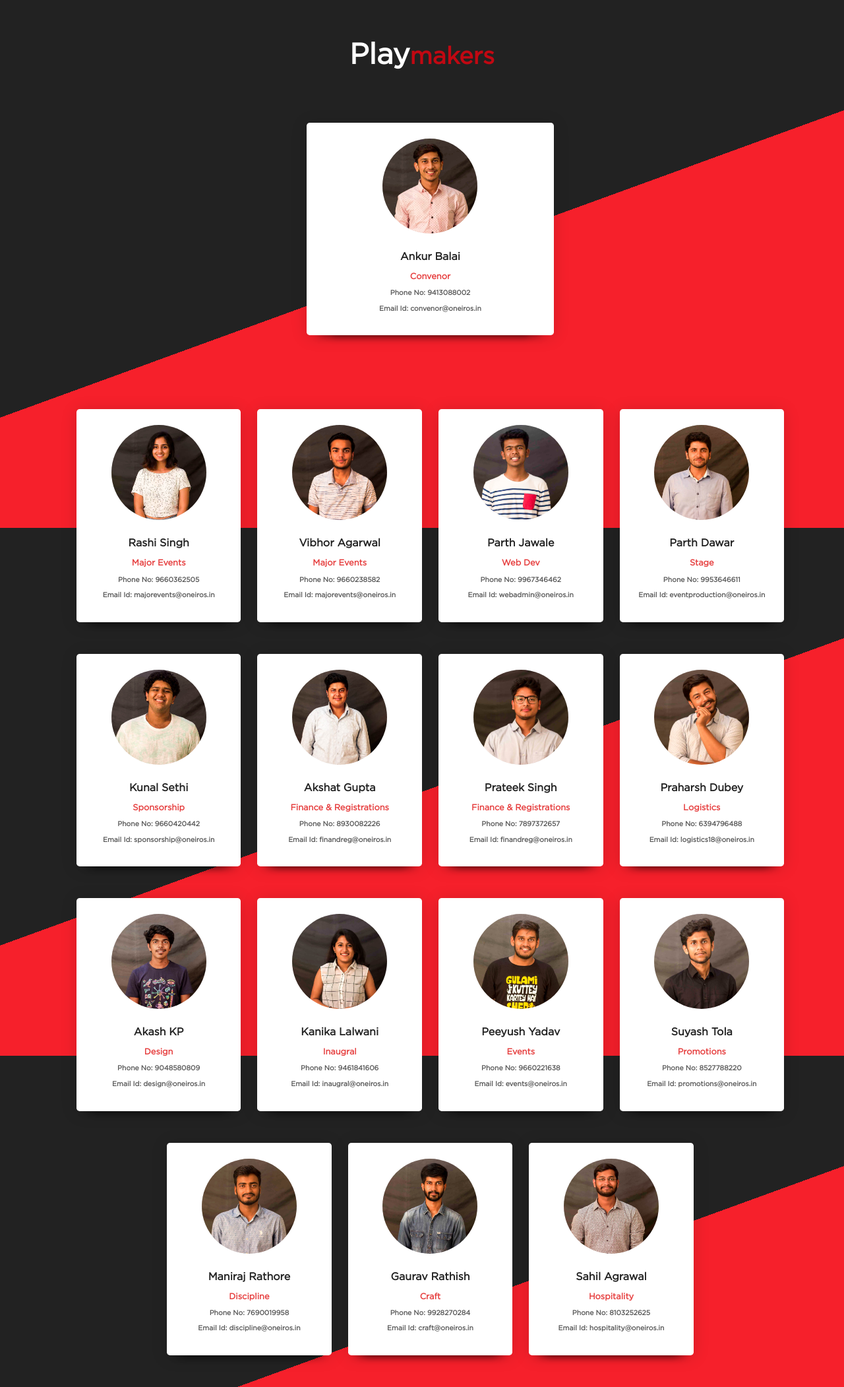
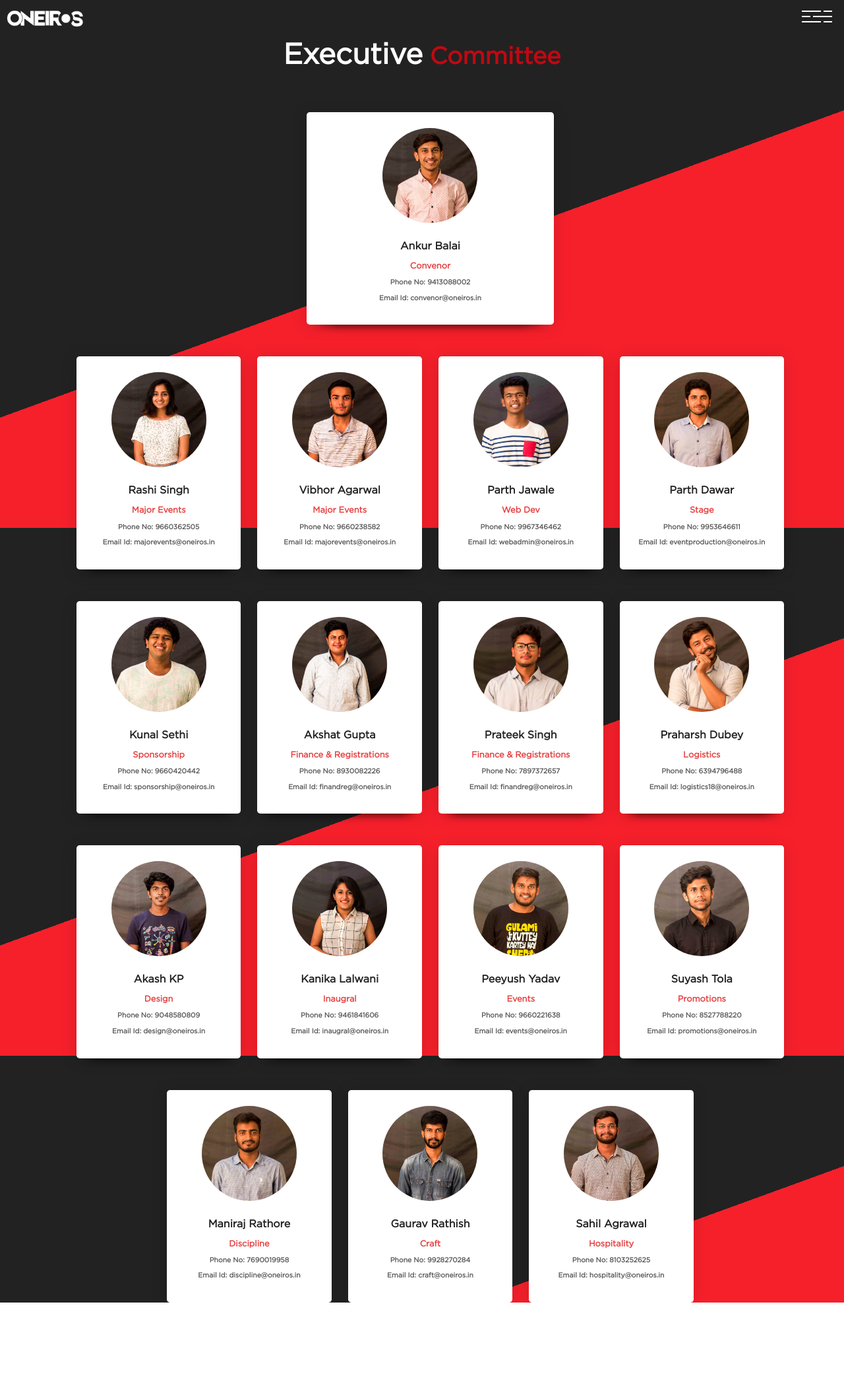
Before and after one commit to parthjawale/Oneiros-2018, a PHP site: page /about/playmakers.html in a window 1280 px wide. Shown: the whole page at 66% size. After the commit the page ends 1974 px from the top, so only its background shows below. Run offline with PHP 8.4, Linux system fonts and the light colour scheme; some libraries are stand-ins or nearby versions.

Commit message:
added team

```diff
--- a/about/playmakers.html
+++ b/about/playmakers.html
@@ -5,12 +5,77 @@
   <meta charset="UTF-8">
   <meta name="viewport" content="width=device-width, initial-scale=1.0">
   <meta http-equiv="X-UA-Compatible" content="ie=edge">
-  <link rel="stylesheet" href="../css/style.css">
+  <link rel="stylesheet" href="/css/style.css">
   <title>Playmakers</title>
 </head>
 
 <body class="playmakers">
-  <h1 class="playmakers__header">Play<span class="playmakers__header--highlight">makers</span></h1>
+  <div class="loader-prime">
+    <img src="/img/logos/alpha.gif" alt="Alpha" />
+    <div class="wordmark"></div>
+    <div class="moodi-logo"></div>
+    <div class="mext-logo"></div>
+    <div class="dates">
+      <h4>18th - 20th October</h4>
+    </div>
+  </div>
+  <header>
+    <img id="wordmark" src="/img/logos/wordmark-white.png" alt="Wordmark">
+    <div class="nav">
+      <ul>
+        <li>
+          <span class="nav__sword"></span>
+          <span class="nav__handle"></span>
+        </li>
+        <li>
+          <span class="nav__handle"></span>
+          <span class="nav__sword"></span>
+        </li>
+        <li>
+          <span class="nav__sword"></span>
+          <span class="nav__handle"></span>
+        </li>
+      </ul>
+    </div>
+    <div class="nav-container">
+      <div class="nav-container__redoverlay"></div>
+      <div class="nav-container__blackoverlay"></div>
+      <div class="nav-container__whiteoverlay">
+        <ul>
+          <li>
+            <a href="/" class="custom-link">Home</a>
+          </li>
+          <li>
+            <a href="/login" class="custom-link">Sign In</a>
+          </li>
+          <li>
+            <a href="/register" class="custom-link">Sign Up</a>
+          </li>
+          <li>
+            <a href="/eventregistrations" class="custom-link">Registration</a>
+          <li>
+            <a href="/events" class="custom-link">Events</a>
+          </li>
+          <li>
+            <a href="/campusambassador" class="custom-link">Campus Ambassador</a>
+          </li>
+          <li>
+            <a href="/about/playmakers.html" class="custom-link">Team</a>
+          </li>
+          <li>
+            <a href="/accomodation" class="custom-link">Accomodation</a>
+          </li>
+          <li id="logout">
+            <a href="/" class="custom-link">Logout</a>
+          </li>
+          <!-- <li>
+                          <a href="/contact">Contact Us</a>
+                        </li> -->
+        </ul>
+      </div>
+    </div>
+  </header>
+  <h1 class="playmakers__header">Executive<span class="playmakers__header--highlight"> Committee</span></h1>
   <div class="card-grid" id="convenor--grid">
     <div class="card-grid__item" id="convenor--card">
       <div class="card-grid__item__wrapper">
@@ -324,6 +389,11 @@
         <hr class="red">
       </div>
     </div>
+    <script src="https://www.gstatic.com/firebasejs/5.4.1/firebase.js"></script>
+    <script src="/js/config/db.js"></script>
+    <script src="/js/libs/jquery.js"></script>
+    <script src="/js/common/global.js"></script>
+
 </body>
 
 </html>
--- a/campusambassador/index.html
+++ b/campusambassador/index.html
@@ -21,7 +21,7 @@
   </div>
 
   <header>
-    <img id="wordmark" class="wordmark-dark" src="/img/logos/wordmark-white.png" alt="Wordmark">
+    <img id="wordmark" src="/img/logos/wordmark-white.png" alt="Wordmark">
     <div class="nav">
       <ul>
         <li>
@@ -59,6 +59,9 @@
           </li>
           <li>
             <a href="/campusambassador" class="custom-link">Campus Ambassador</a>
+          </li>
+          <li>
+            <a href="/about/playmakers.html" class="custom-link">Team</a>
           </li>
           <li>
             <a href="/accomodation" class="custom-link">Accomodation</a>
--- a/css/style.css
+++ b/css/style.css
@@ -31,6 +31,9 @@
     border-color: white; }
     .ono-btn--light:hover {
       background: #c10812; }
+
+.wordmark-dark {
+  filter: invert(1); }
 
 .mt-0 {
   margin-top: 0; }
@@ -1872,8 +1875,7 @@ textarea {
       font-size: 4.5rem; }
 
 .card-grid {
-  padding: 2rem 2rem;
-  padding-bottom: 6rem;
+  padding: 0rem 2rem;
   display: flex;
   justify-content: center;
   align-items: center;
--- a/eventregistrations/index.html
+++ b/eventregistrations/index.html
@@ -15,7 +15,7 @@
 
 <body>
     <header>
-        <img id="wordmark" class="wordmark-dark" src="/img/logos/wordmark-white.png" alt="Wordmark">
+        <img id="wordmark" src="/img/logos/wordmark-white.png" alt="Wordmark">
         <div class="nav">
             <ul>
                 <li>
@@ -48,11 +48,15 @@
                     </li>
                     <li>
                         <a href="/eventregistrations" class="custom-link">Registration</a>
+                    </li>
                     <li>
                         <a href="/events" class="custom-link">Events</a>
                     </li>
                     <li>
                         <a href="/campusambassador" class="custom-link">Campus Ambassador</a>
+                    </li>
+                    <li>
+                        <a href="/about/playmakers.html" class="custom-link">Team</a>
                     </li>
                     <li>
                         <a href="/accomodation" class="custom-link">Accomodation</a>
--- a/events/aperture.html
+++ b/events/aperture.html
@@ -40,7 +40,7 @@
   <!-- event list end -->
 
   <header>
-    <img id="wordmark" class="wordmark-dark" src="/img/logos/wordmark-white.png" alt="Wordmark">
+    <img id="wordmark" src="/img/logos/wordmark-white.png" alt="Wordmark">
     <div class="nav">
       <ul>
         <li>
@@ -78,6 +78,9 @@
           </li>
           <li>
             <a href="/campusambassador" class="custom-link">Campus Ambassador</a>
+          </li>
+          <li>
+            <a href="/about/playmakers.html" class="custom-link">Team</a>
           </li>
           <li>
             <a href="/accomodation" class="custom-link">Accomodation</a>
--- a/events/cinefilia.html
+++ b/events/cinefilia.html
@@ -41,7 +41,7 @@
   <!-- event list end -->
 
   <header>
-    <img id="wordmark" class="wordmark-dark" src="/img/logos/wordmark-white.png" alt="Wordmark">
+    <img id="wordmark" src="/img/logos/wordmark-white.png" alt="Wordmark">
     <div class="nav">
       <ul>
         <li>
@@ -79,6 +79,9 @@
           </li>
           <li>
             <a href="/campusambassador" class="custom-link">Campus Ambassador</a>
+          </li>
+          <li>
+            <a href="/about/playmakers.html" class="custom-link">Team</a>
           </li>
           <li>
             <a href="/accomodation" class="custom-link">Accomodation</a>
--- a/events/coreografia.html
+++ b/events/coreografia.html
@@ -38,7 +38,7 @@
 
 
   <header>
-    <img id="wordmark" class="wordmark-dark" src="/img/logos/wordmark-white.png" alt="Wordmark">
+    <img id="wordmark" src="/img/logos/wordmark-white.png" alt="Wordmark">
     <div class="nav">
       <ul>
         <li>
@@ -76,6 +76,9 @@
           </li>
           <li>
             <a href="/campusambassador" class="custom-link">Campus Ambassador</a>
+          </li>
+          <li>
+            <a href="/about/playmakers.html" class="custom-link">Team</a>
           </li>
           <li>
             <a href="/accomodation" class="custom-link">Accomodation</a>
--- a/events/index.html
+++ b/events/index.html
@@ -25,7 +25,7 @@
   </div>
 
   <header>
-    <img id="wordmark" class="wordmark-dark" src="/img/logos/wordmark-white.png" alt="Wordmark">
+    <img id="wordmark" src="/img/logos/wordmark-white.png" alt="Wordmark">
     <div class="nav">
       <ul>
         <li>
@@ -63,6 +63,9 @@
           </li>
           <li>
             <a href="/campusambassador" class="custom-link">Campus Ambassador</a>
+          </li>
+          <li>
+            <a href="/about/playmakers.html" class="custom-link">Team</a>
           </li>
           <li>
             <a href="/accomodation" class="custom-link">Accomodation</a>
--- a/events/litmus.html
+++ b/events/litmus.html
@@ -41,7 +41,7 @@
   <!-- event list end -->
 
   <header>
-    <img id="wordmark" class="wordmark-dark" src="/img/logos/wordmark-white.png" alt="Wordmark">
+    <img id="wordmark" src="/img/logos/wordmark-white.png" alt="Wordmark">
     <div class="nav">
       <ul>
         <li>
@@ -79,6 +79,9 @@
           </li>
           <li>
             <a href="/campusambassador" class="custom-link">Campus Ambassador</a>
+          </li>
+          <li>
+            <a href="/about/playmakers.html" class="custom-link">Team</a>
           </li>
           <li>
             <a href="/accomodation" class="custom-link">Accomodation</a>
--- a/events/scribbles.html
+++ b/events/scribbles.html
@@ -24,7 +24,7 @@
   </div>
 
   <header>
-    <img id="wordmark" class="wordmark-dark" src="/img/logos/wordmark-white.png" alt="Wordmark">
+    <img id="wordmark" src="/img/logos/wordmark-white.png" alt="Wordmark">
     <div class="nav">
       <ul>
         <li>
@@ -62,6 +62,9 @@
           </li>
           <li>
             <a href="/campusambassador" class="custom-link">Campus Ambassador</a>
+          </li>
+          <li>
+            <a href="/about/playmakers.html" class="custom-link">Team</a>
           </li>
           <li>
             <a href="/accomodation" class="custom-link">Accomodation</a>
--- a/events/tmc.html
+++ b/events/tmc.html
@@ -41,7 +41,7 @@
 	<!-- event list end -->
 
 	<header>
-		<img id="wordmark" class="wordmark-dark" src="/img/logos/wordmark-white.png" alt="Wordmark">
+		<img id="wordmark" src="/img/logos/wordmark-white.png" alt="Wordmark">
 		<div class="nav">
 			<ul>
 				<li>
@@ -79,6 +79,9 @@
 					</li>
 					<li>
 						<a href="/campusambassador" class="custom-link">Campus Ambassador</a>
+					</li>
+					<li>
+						<a href="/about/playmakers.html" class="custom-link">Team</a>
 					</li>
 					<li>
 						<a href="/accomodation" class="custom-link">Accomodation</a>
--- a/index.html
+++ b/index.html
@@ -70,6 +70,9 @@
           </li>
           <li>
             <a href="/campusambassador" class="custom-link">Campus Ambassador</a>
+          </li>
+          <li>
+            <a href="/about/playmakers.html" class="custom-link">Team</a>
           </li>
           <li>
             <a href="/accomodation" class="custom-link">Accomodation</a>
--- a/login/index.html
+++ b/login/index.html
@@ -61,6 +61,9 @@
             <a href="/campusambassador" class="custom-link">Campus Ambassador</a>
           </li>
           <li>
+            <a href="/about/playmakers.html" class="custom-link">Team</a>
+          </li>
+          <li>
             <a href="/accomodation" class="custom-link">Accomodation</a>
           </li>
           <li id="logout">
--- a/majorevents/index.html
+++ b/majorevents/index.html
@@ -27,7 +27,7 @@
   </div>
 
   <header>
-    <img id="wordmark" class="wordmark-dark" src="/img/logos/wordmark-white.png" alt="Wordmark">
+    <img id="wordmark" src="/img/logos/wordmark-white.png" alt="Wordmark">
     <div class="nav">
       <ul>
         <li>
@@ -65,6 +65,9 @@
           </li>
           <li>
             <a href="/campusambassador" class="custom-link">Campus Ambassador</a>
+          </li>
+          <li>
+            <a href="/about/playmakers.html" class="custom-link">Team</a>
           </li>
           <li>
             <a href="/accomodation" class="custom-link">Accomodation</a>
--- a/register/index.html
+++ b/register/index.html
@@ -60,6 +60,9 @@
           </li>
           <li>
             <a href="/campusambassador" class="custom-link">Campus Ambassador</a>
+          </li>
+          <li>
+            <a href="/about/playmakers.html" class="custom-link">Team</a>
           </li>
           <li>
             <a href="/accomodation" class="custom-link">Accomodation</a>
--- a/scss/base/_utilities.scss
+++ b/scss/base/_utilities.scss
@@ -46,7 +46,7 @@
 }
 
 .wordmark-dark {
-  // filter: invert(1);
+  filter: invert(1);
 }
 
 .mt-0 {
--- a/scss/pages/about/_playmakers.scss
+++ b/scss/pages/about/_playmakers.scss
@@ -42,8 +42,8 @@
 }
 
 .card-grid {
-  padding: 2rem 2rem;
-  padding-bottom: 6rem;
+  padding: 0rem 2rem;
+  // padding-bottom: 6rem;
   display: flex;
   justify-content: center;
   align-items: center;
```
Also changed, not shown: accomodation/index.html (+6 -1 lines), events/qureka.html (+20 -11 lines).
